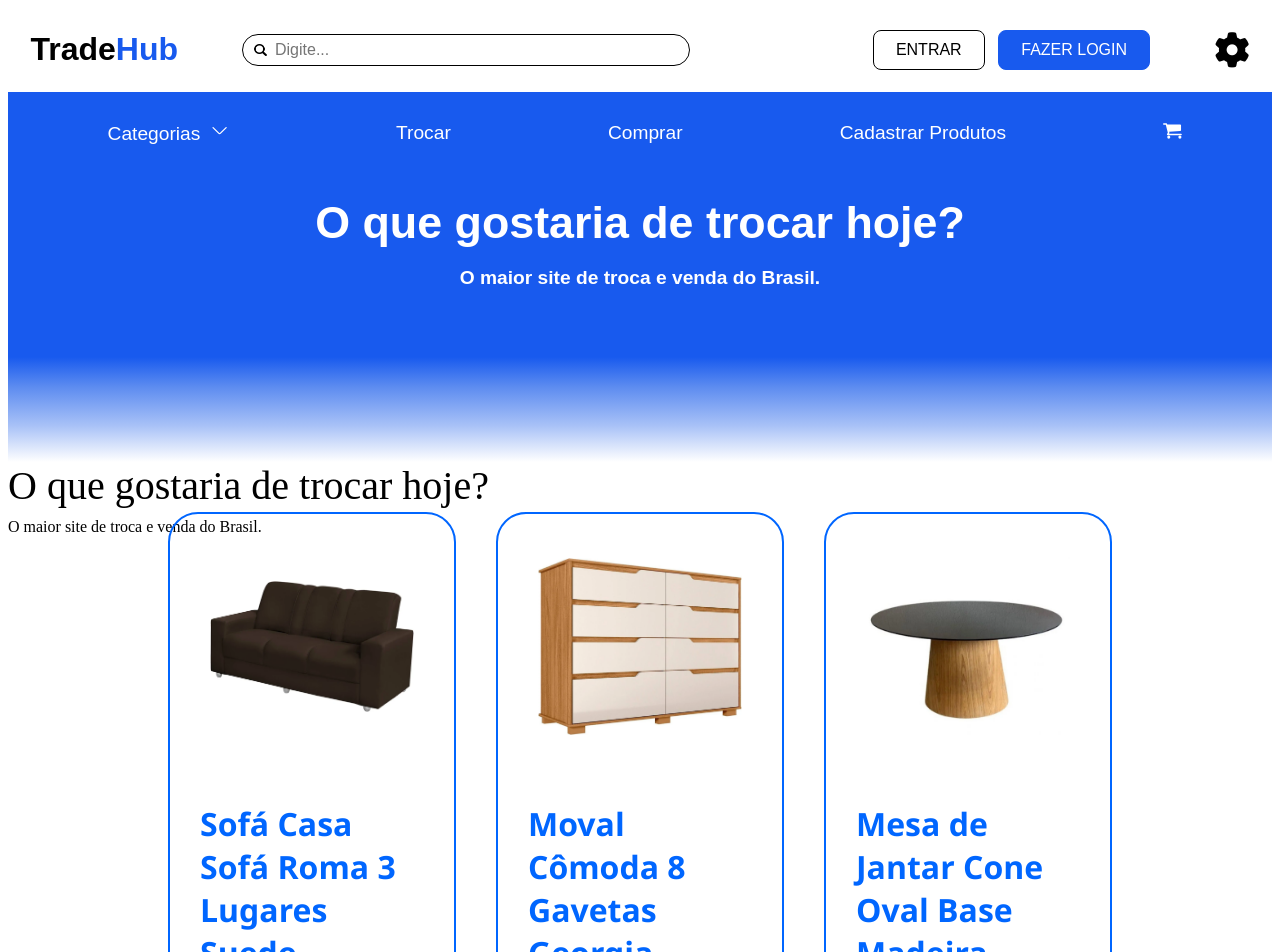
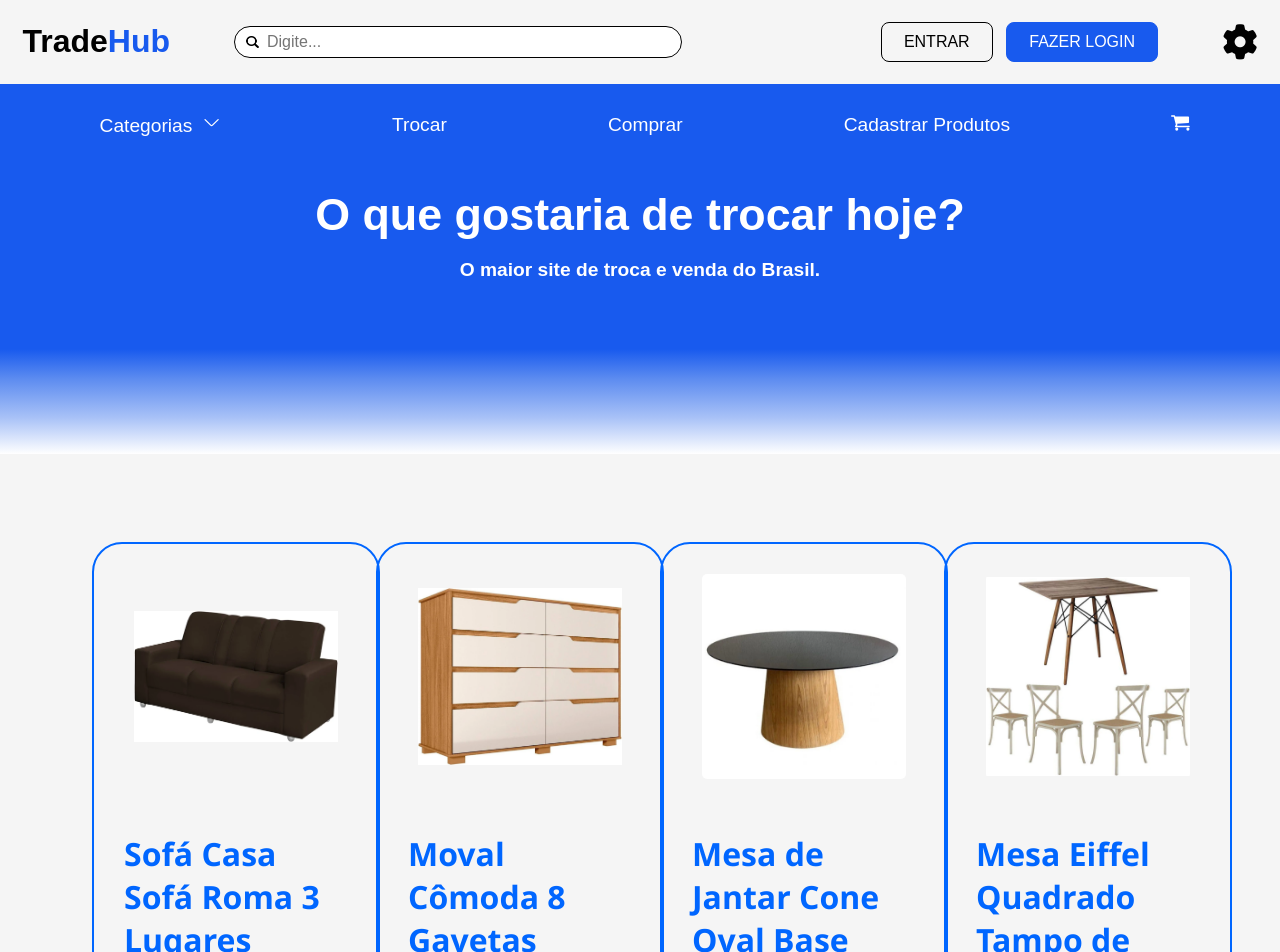
Before and after one commit to Hackathon-Trade-Hub/Trade-hub, a Vue app: page / in a window 1280 px wide. Shown: the top 952 px of the page. Built offline with nearby package versions, Linux system fonts and the light colour scheme.

Commit message:
Remover hero section do HomeView e atualizar o espaço entre cada produto e o espaço entre o fade de cores e os produtos

```diff
--- a/src/App.vue
+++ b/src/App.vue
@@ -17,7 +17,7 @@ import FooterComponent from './components/Footer.vue'
 
 </script>
 
-<style scoped>
+<style>
 body {
   margin: 0;
   background-color: #f5f5f5;
--- a/src/Views/HomeView.vue
+++ b/src/Views/HomeView.vue
@@ -1,16 +1,6 @@
 <template>
   <div class="home-page">
     <main class="conteudo-principal">
-      <section class="hero-section">
-
-
-        <div class="hero-content">
-          <h1>O que gostaria de trocar hoje?</h1>
-          <p>O maior site de troca e venda do Brasil.</p>
-        </div>
-
-        <div class="white-gradient-fade"></div>
-      </section>
 
       <section class="container my-5 lista-produtos">
           <div class="produtos">
@@ -89,9 +79,9 @@ import { listaProdutos } from '@/data/produtos';
 }
 
 .produtos {
-  display: flex;
-  flex-wrap: wrap;
-  justify-content: center;
+  padding: 10vw 0 0 0;
+  display: grid;
+  grid-template-columns: repeat(auto-fit, minmax(220px, 1fr));
   gap: 20px;
 }
 
```
